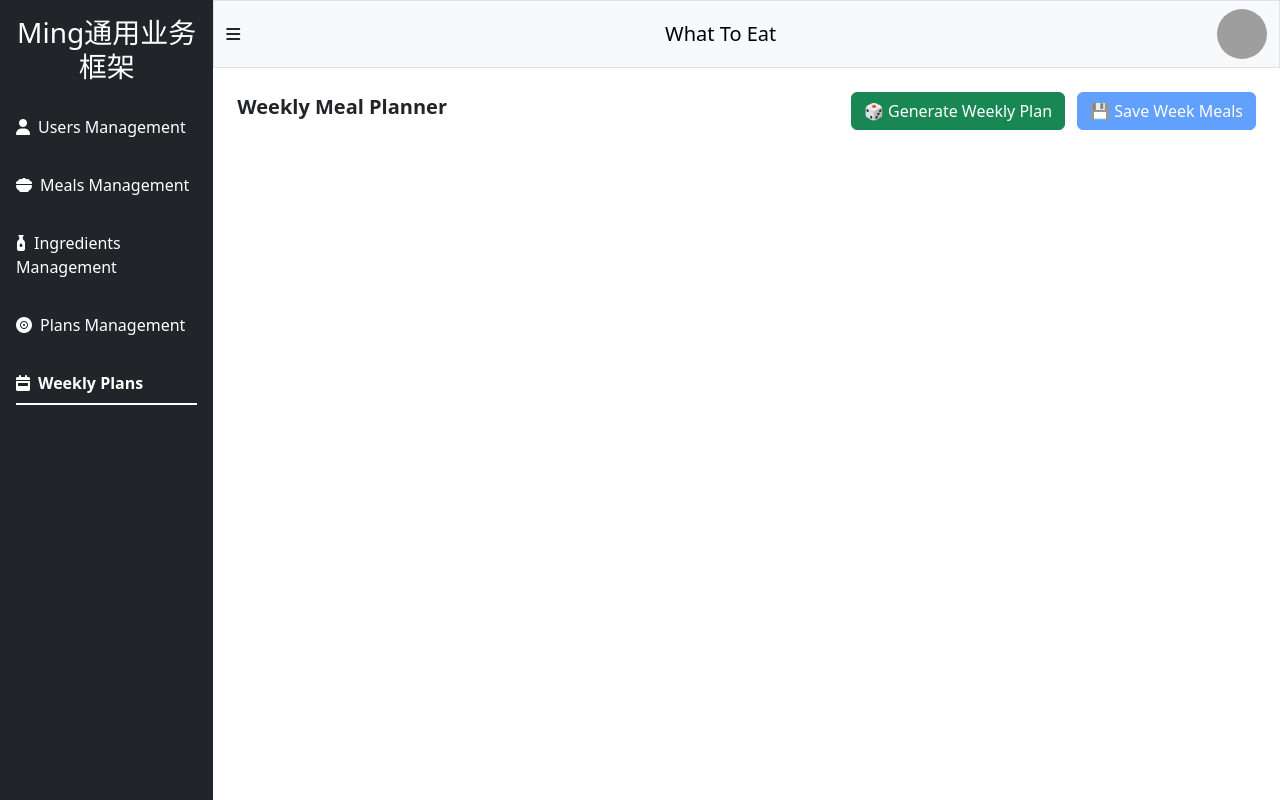
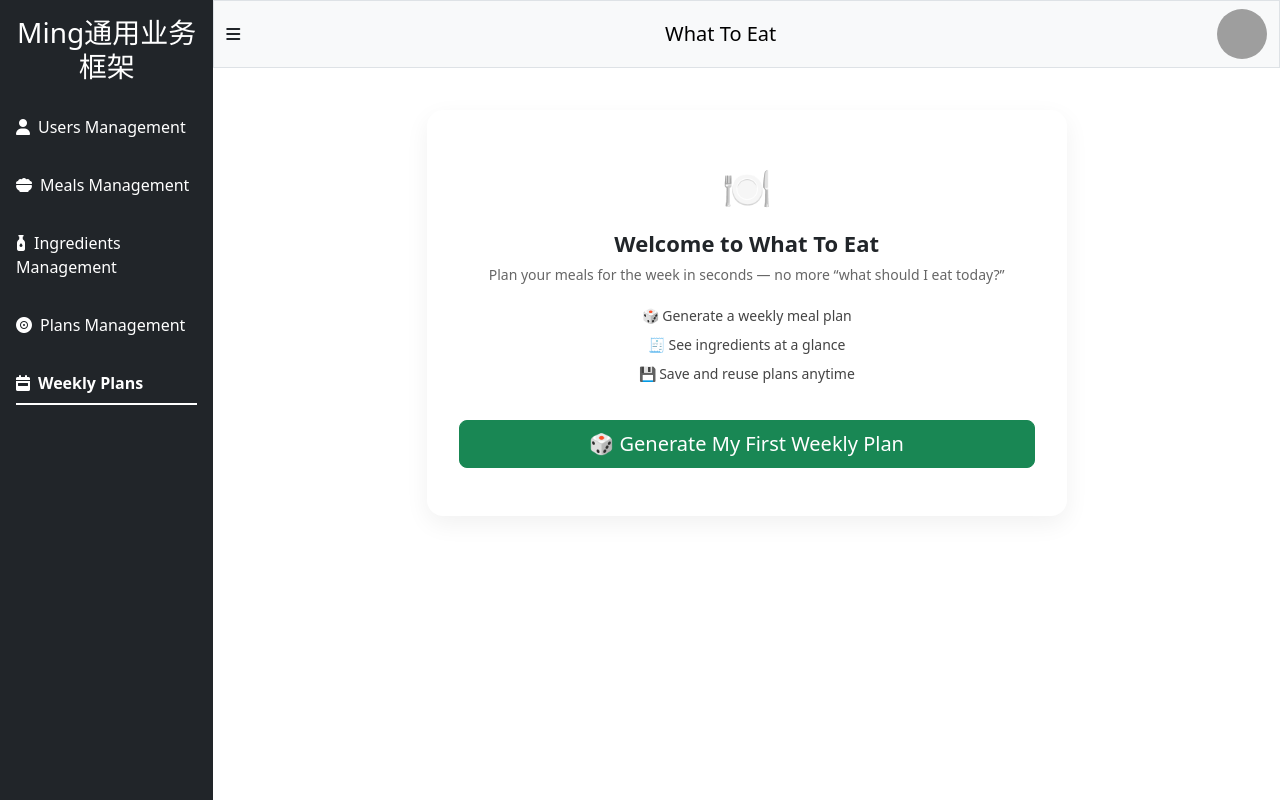
Before and after one commit to 986913/WHATTOEAT, a React (Create React App) app in the folder packages/frontend/: page /home/wkplans in a window 1280 px wide. Built offline with nearby package versions, Linux system fonts and the light colour scheme; grey boxes are pictures that could not be loaded.

Commit message:
feat: UI - add welcome panel

```diff
--- a/packages/frontend/src/pages/weekPlans/index.css
+++ b/packages/frontend/src/pages/weekPlans/index.css
@@ -233,3 +233,56 @@
   background: #dcdcdc;
   border-radius: 4px;
 }
+
+/* ===========================
+   Welcome / Empty State
+=========================== */
+
+/* ===========================
+   Welcome / Empty State
+=========================== */
+
+.welcome-card {
+  margin: auto;
+  /* margin-top: 48px; */
+  padding: 48px 32px;
+  max-width: 640px;
+  background: white;
+  border-radius: 16px;
+  box-shadow: 0 8px 24px rgba(0, 0, 0, 0.06);
+  text-align: center;
+
+  display: flex;
+  flex-direction: column;
+}
+
+.welcome-emoji {
+  font-size: 40px;
+  margin-bottom: 12px;
+}
+
+.welcome-title {
+  font-size: 22px;
+  font-weight: 600;
+  margin-bottom: 8px;
+}
+
+.welcome-subtitle {
+  font-size: 14px;
+  color: #666;
+  margin-bottom: 20px;
+}
+
+.welcome-list {
+  list-style: none;
+  padding: 0;
+  margin: 0 0 28px;
+  text-align: center;
+  display: inline-block;
+}
+
+.welcome-list li {
+  font-size: 14px;
+  color: #444;
+  margin-bottom: 8px;
+}
--- a/packages/frontend/src/pages/weekPlans/index.tsx
+++ b/packages/frontend/src/pages/weekPlans/index.tsx
@@ -20,6 +20,8 @@ export default function WeekPlans() {
   const [savedPlans, setSavedPlans] = useState<any[]>([]);
   const [loadingPreview, setLoadingPreview] = useState(false);
   const [loadingCommit, setLoadingCommit] = useState(false);
+
+  const isEmptyState = draftPlans.length === 0 && savedPlans.length === 0;
 
   function getMealType(typeId: number) {
     if (typeId === 1) return { label: 'Breakfast', icon: '🍳' };
@@ -77,10 +79,9 @@ export default function WeekPlans() {
 
   return (
     <div className='page'>
-      {/* Header */}
+      {/* ================= Header ================= */}
       <div className='page-header'>
-        <h2 className='page-title'>Weekly Meal Planner</h2>
-
+        {!isEmptyState && (
           <div className='page-actions'>
             <Button
               variant={draftPlans.length ? 'outline-success' : 'success'}
@@ -112,9 +113,45 @@ export default function WeekPlans() {
               )}
             </Button>
           </div>
+        )}
       </div>
 
-      {/* Draft Preview */}
+      {/* ================= Welcome / Empty ================= */}
+      {isEmptyState && (
+        <div className='welcome-card'>
+          <div className='welcome-emoji'>🍽️</div>
+
+          <h3 className='welcome-title'>Welcome to What To Eat</h3>
+
+          <p className='welcome-subtitle'>
+            Plan your meals for the week in seconds — no more “what should I eat
+            today?”
+          </p>
+
+          <ul className='welcome-list'>
+            <li>🎲 Generate a weekly meal plan</li>
+            <li>🧾 See ingredients at a glance</li>
+            <li>💾 Save and reuse plans anytime</li>
+          </ul>
+
+          <Button
+            variant='success'
+            size='lg'
+            onClick={handleGenerateWeekly}
+            disabled={loadingPreview}
+          >
+            {loadingPreview ? (
+              <>
+                <Spinner animation='border' size='sm' /> Generating...
+              </>
+            ) : (
+              '🎲 Generate My First Weekly Plan'
+            )}
+          </Button>
+        </div>
+      )}
+
+      {/* ================= Draft Preview ================= */}
       {draftPlans.length > 0 && (
         <>
           <div className='week-scroll-wrapper'>
@@ -154,7 +191,7 @@ export default function WeekPlans() {
         </>
       )}
 
-      {/* Saved Result */}
+      {/* ================= Saved Result ================= */}
       {savedPlans.length > 0 && (
         <>
           <div className='history-hint'>
```
Lines whose indentation alone changed are shown as unchanged.
